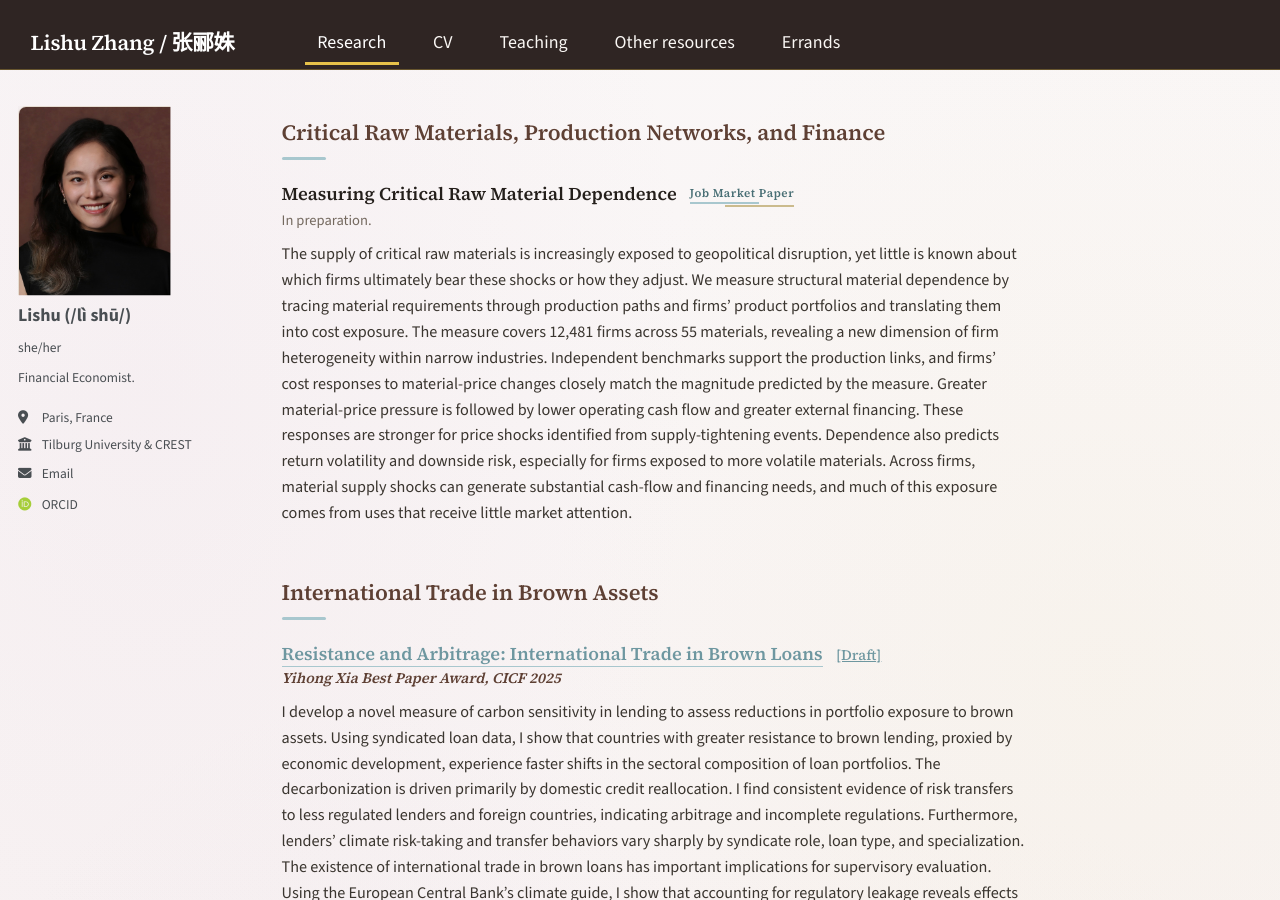
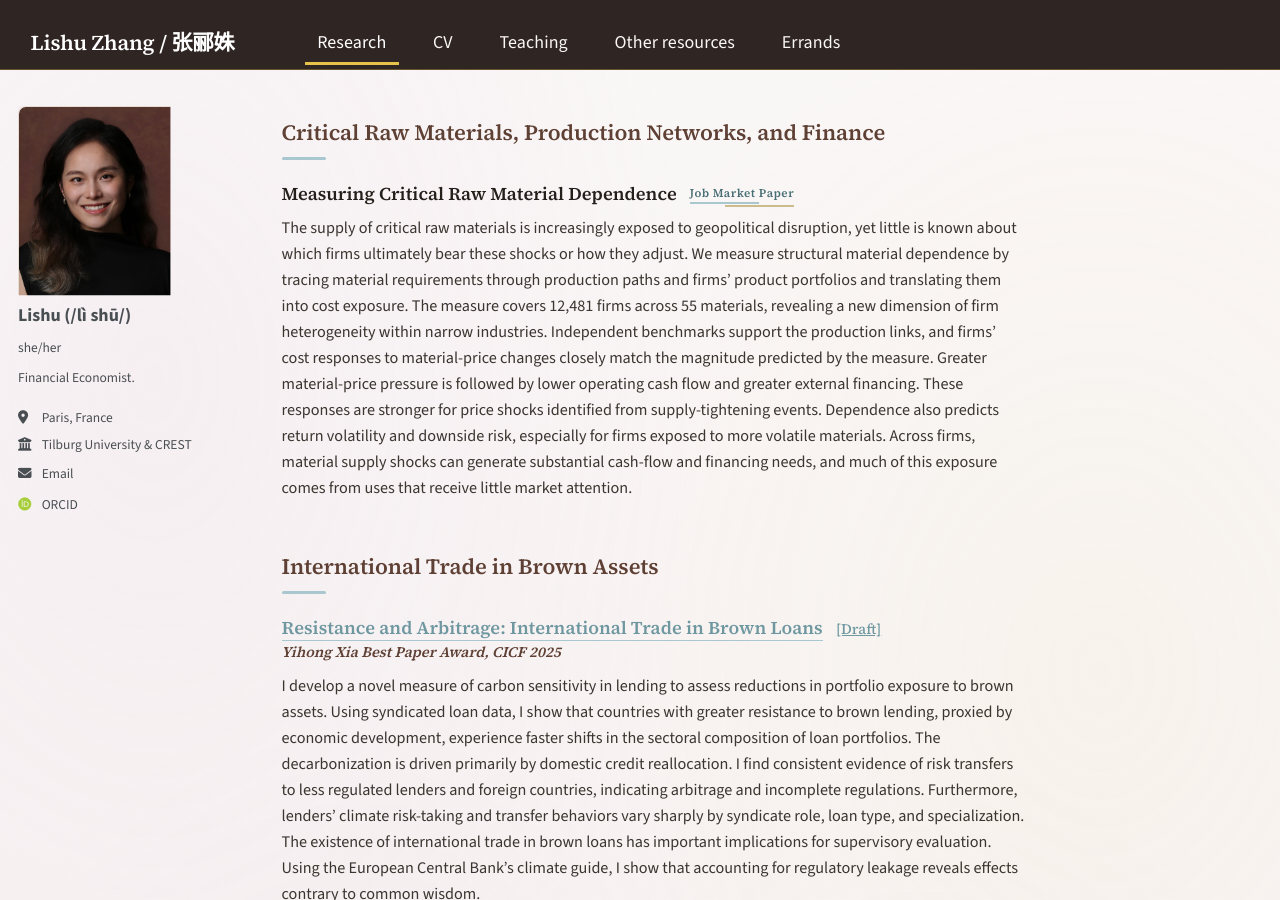
Before and after one commit to LishuZ/LishuZ.github.io, a Jekyll site: the page built from _pages/research.md, in a window 1280 px wide and 900 px high. Built offline with Jekyll 4.4.1, drawn with Linux system fonts in a browser that asks for light colours; some web fonts are replaced.

Commit message:
Remove CRM in preparation label

```diff
--- a/_pages/research.md
+++ b/_pages/research.md
@@ -99,8 +99,6 @@ redirect_from:
 {: .theme .theme-crm}
 
 ### Measuring Critical Raw Material Dependence <span class="jmp-label">Job Market Paper</span>
-In preparation.
-{: .paper-meta}
 
 The supply of critical raw materials is increasingly exposed to geopolitical disruption, yet little is known about which firms ultimately bear these shocks or how they adjust. We measure structural material dependence by tracing material requirements through production paths and firms’ product portfolios and translating them into cost exposure. The measure covers 12,481 firms across 55 materials, revealing a new dimension of firm heterogeneity within narrow industries. Independent benchmarks support the production links, and firms’ cost responses to material-price changes closely match the magnitude predicted by the measure. Greater material-price pressure is followed by lower operating cash flow and greater external financing. These responses are stronger for price shocks identified from supply-tightening events. Dependence also predicts return volatility and downside risk, especially for firms exposed to more volatile materials. Across firms, material supply shocks can generate substantial cash-flow and financing needs, and much of this exposure comes from uses that receive little market attention.
 {: .abstract}
```
